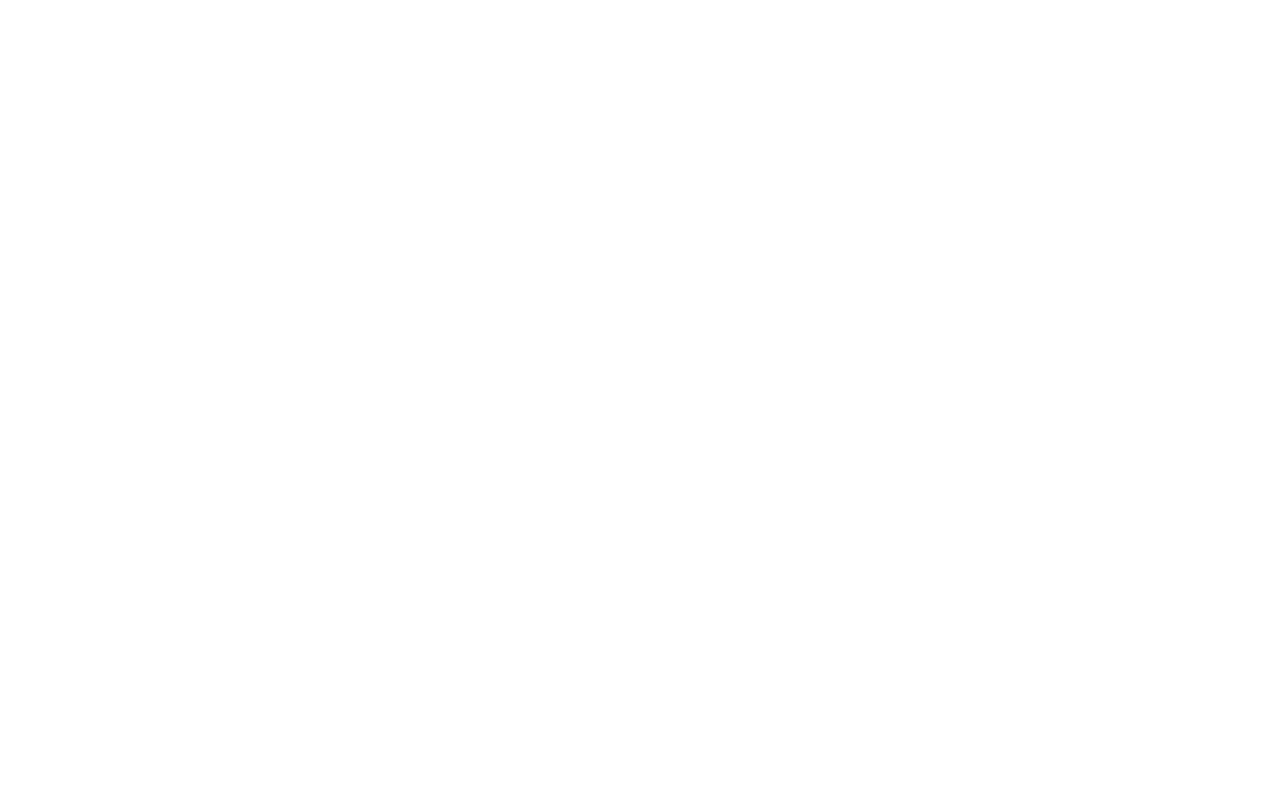
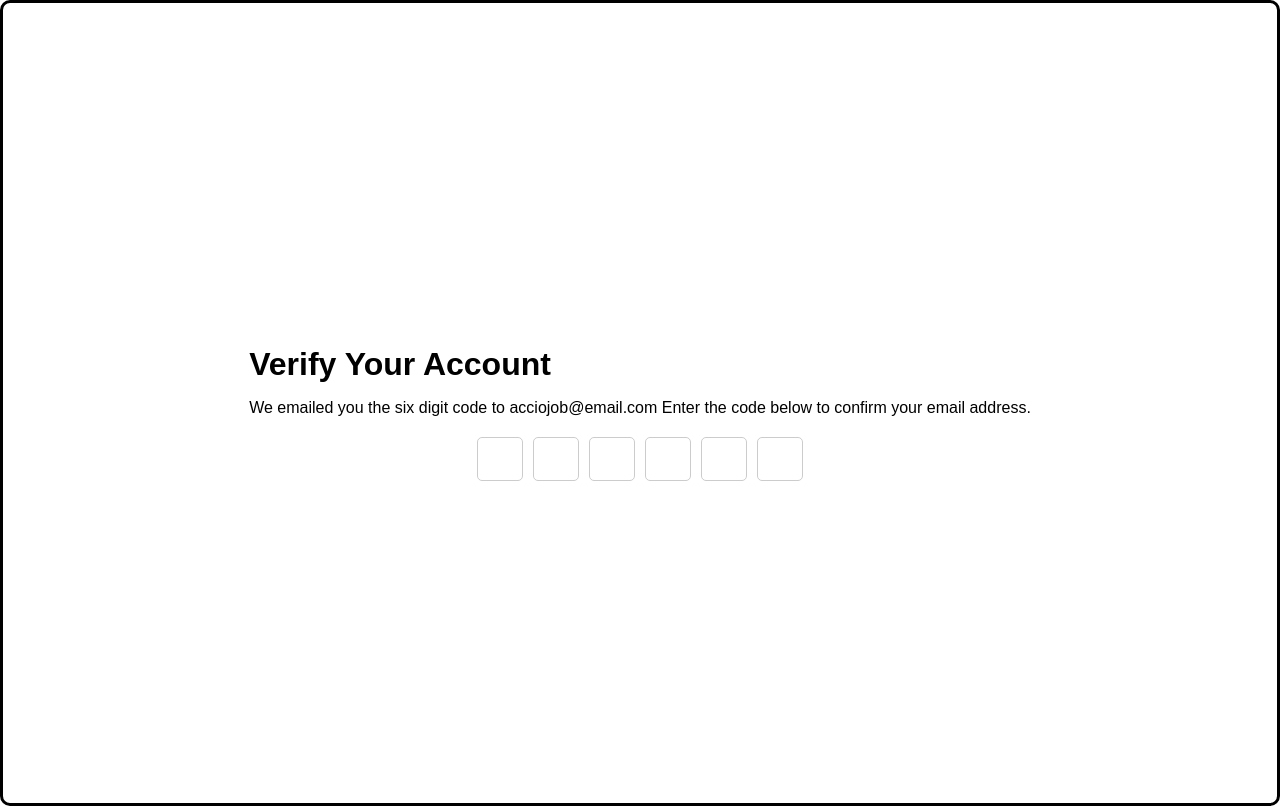
Before and after one commit to acciojob/OTP-PriyaBhoomireddi, a website: page main.html in a window 1280 px wide. Drawn offline with Linux system fonts and the light colour scheme.

Commit message:
created a submission

```diff
--- a/main.html
+++ b/main.html
@@ -8,7 +8,19 @@
 
 <body>
 	<!-- the entire body must be written by student -->
-    <script type="text/javascript" src="./script.js">
+	<div id="container">
+	<h1 id="verification_heading">Verify Your Account</h1>
+	<p id="verification_subtext">We emailed you the six digit code to acciojob@email.com Enter the code below to confirm your email address.</p>
+    <div class="code-container">
+            <input type="text" class="code" maxlength="1">
+            <input type="text" class="code" maxlength="1">
+            <input type="text" class="code" maxlength="1">
+            <input type="text" class="code" maxlength="1">
+            <input type="text" class="code" maxlength="1">
+            <input type="text" class="code" maxlength="1">
+        </div>
+    </div>
+	<script type="text/javascript" src="./script.js">
 </script>
 
 </body>
--- a/script.js
+++ b/script.js
@@ -1 +1,21 @@
 //your JS code here. If required.
+const inputs = document.querySelectorAll('.code');
+
+inputs.forEach((input, index) => {
+    input.addEventListener('keydown', (e) => {
+        if (e.key >= 0 && e.key <= 9) {
+            inputs[index].value = '';
+            setTimeout(() => {
+                if (index < inputs.length - 1) {
+                    inputs[index + 1].focus();
+                }
+            }, 10);
+        } else if (e.key === 'Backspace') {
+            if (index > 0 && inputs[index].value === '') {
+                setTimeout(() => {
+                    inputs[index - 1].focus();
+                }, 10);
+            }
+        }
+    });
+});
--- a/styles.css
+++ b/styles.css
@@ -1 +1,42 @@
 /*  your css code here. If applicable */
+body {
+    display: flex;
+    justify-content: center;
+    align-items: center;
+    height: 100vh;
+    margin: 0;
+    font-family: Arial, sans-serif;
+	padding:0px;
+	margin:0px;
+	border: 3px solid black;
+	border-radius:10px;
+
+}
+
+.container {
+    text-align: center;
+
+}
+
+#verification_heading {
+    margin-bottom: 10px;
+}
+
+#verification_subtext {
+    margin-bottom: 20px;
+}
+
+.code-container {
+    display: flex;
+    justify-content: center;
+    gap: 10px;
+}
+
+.code {
+    width: 40px;
+    height: 40px;
+    font-size: 24px;
+    text-align: center;
+    border: 1px solid #ccc;
+    border-radius: 5px;
+}
```
